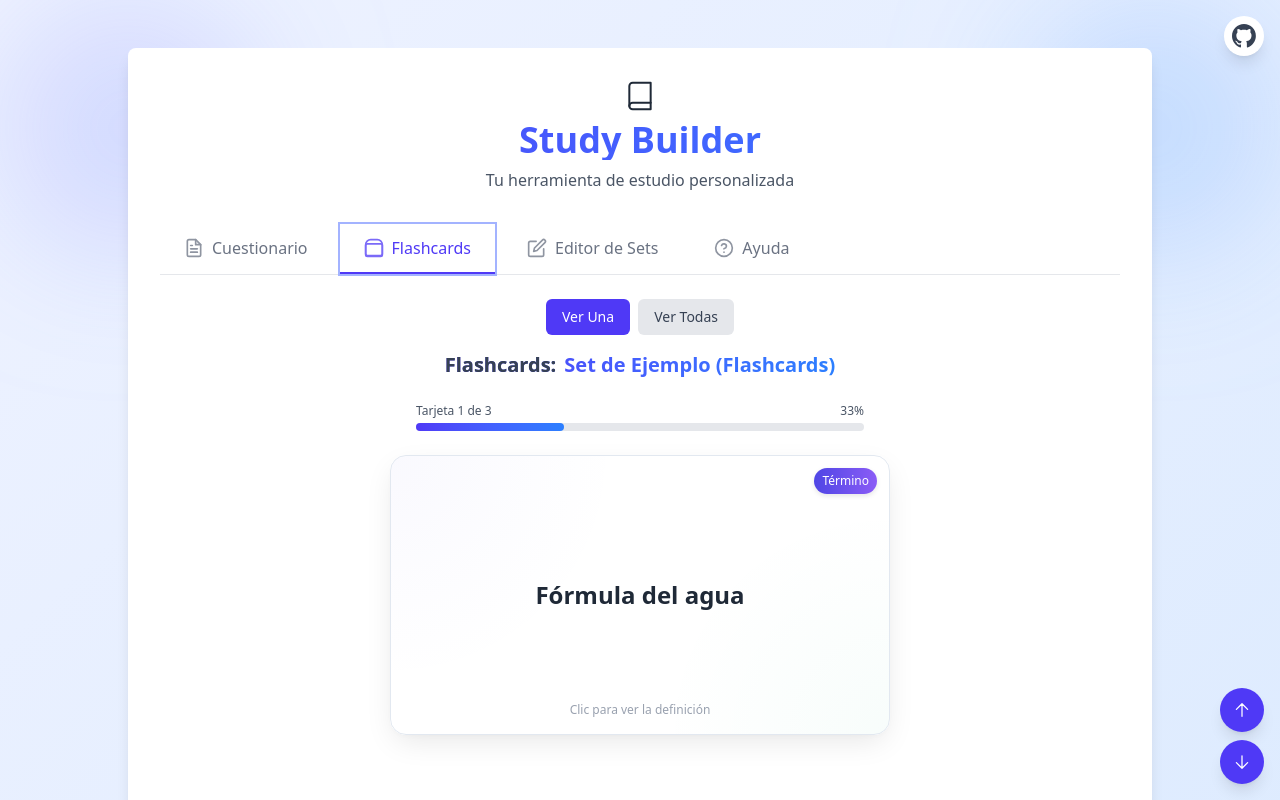
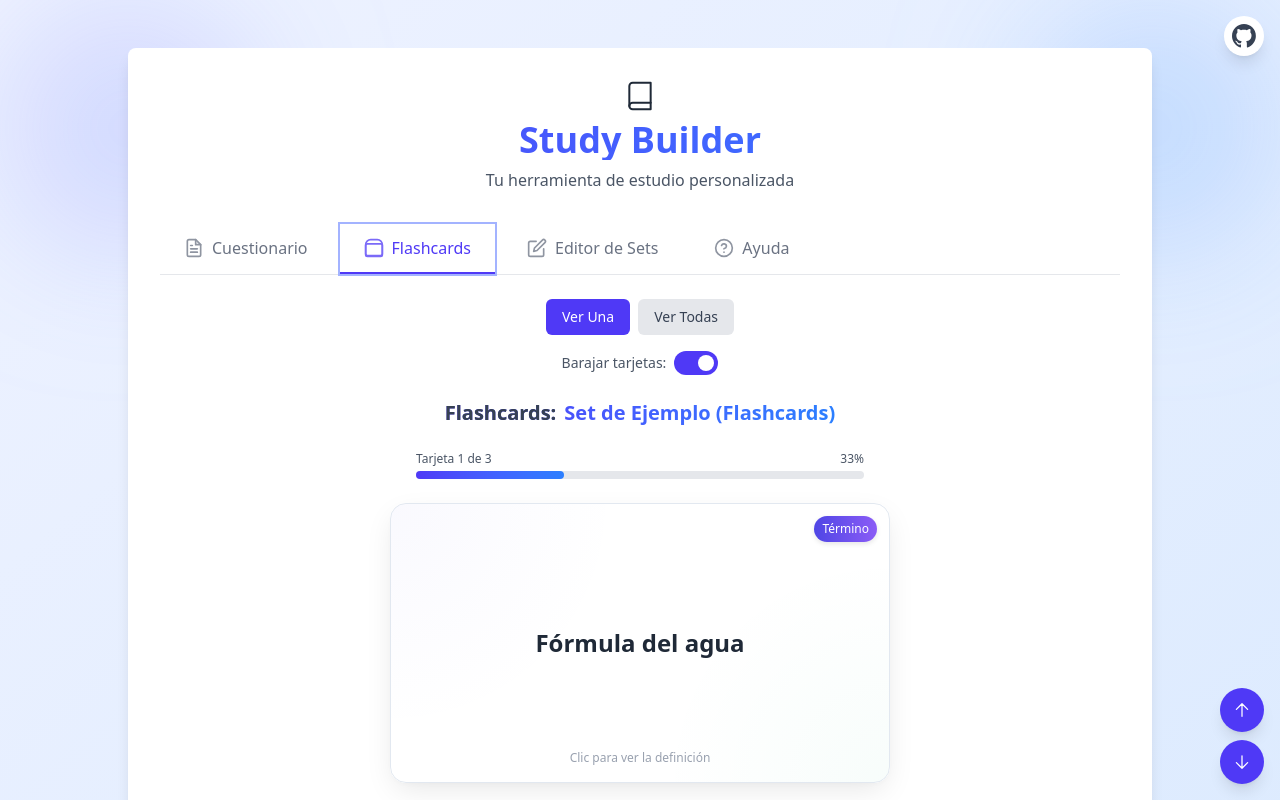
Before and after one commit to Joacohbc/study-builder, a React (Vite) app: page / in a window 1280 px wide. Both pictures are taken after a click on the button "Flashcards". Shown: the top 800 px of the page. Built offline with nearby package versions, Linux system fonts and the light colour scheme.

Commit message:
refactor: Simplify FlashcardTab component structure and improve layout

```diff
--- a/src/components/FlashcardTab.jsx
+++ b/src/components/FlashcardTab.jsx
@@ -85,23 +85,7 @@
                 </button>
             </div>
 
-            {viewMode === 'single' ? (
-                <SingleFlashcardView
-                    shuffledData={shuffledData}
-                    isShuffling={isShuffling}
-                    isShuffleEnabled={isShuffleEnabled}
-                    handleReshuffle={handleReshuffle}
-                    activeFlashcardSetName={activeFlashcardSetName}
-                />
-            ) : (
-                <GridFlashcardView
-                    flashcards={shuffledData}
-                    activeFlashcardSetName={activeFlashcardSetName}
-                />
-            )}
-
-            {/* Shuffle Toggle Switch - Common for both views, affects the data source */}
-            <div className="flex items-center justify-center space-x-2 mt-6 pt-4 border-t border-gray-200 w-full max-w-md">
+            <div className="flex items-center justify-center space-x-2 w-full max-w-md">
                 <label htmlFor="shuffle-toggle" className="text-sm text-gray-600">
                     Barajar tarjetas:
                 </label>
@@ -118,11 +102,20 @@
                 </button>
             </div>
 
-            <p className="text-sm text-center text-gray-500 max-w-md mt-4">
-                {viewMode === 'single'
-                    ? "Haz clic en la tarjeta para voltearla, o usa los botones para navegar entre tarjetas. El botón central permite barajar las tarjetas nuevamente."
-                    : "Haz clic en cualquier tarjeta para voltearla. Activa o desactiva \"Barajar tarjetas\" para cambiar el orden."}
-            </p>
+            {viewMode === 'single' ? (
+                <SingleFlashcardView
+                    shuffledData={shuffledData}
+                    isShuffling={isShuffling}
+                    isShuffleEnabled={isShuffleEnabled}
+                    handleReshuffle={handleReshuffle}
+                    activeFlashcardSetName={activeFlashcardSetName}
+                />
+            ) : (
+                <GridFlashcardView
+                    flashcards={shuffledData}
+                    activeFlashcardSetName={activeFlashcardSetName}
+                />
+            )}
         </div>
     );
 };
```
